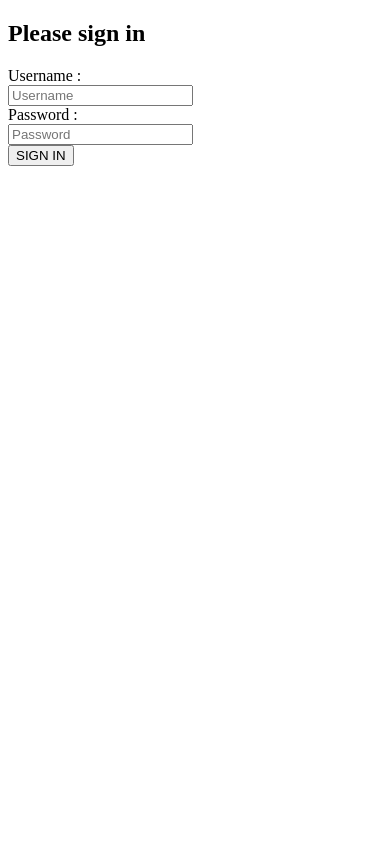
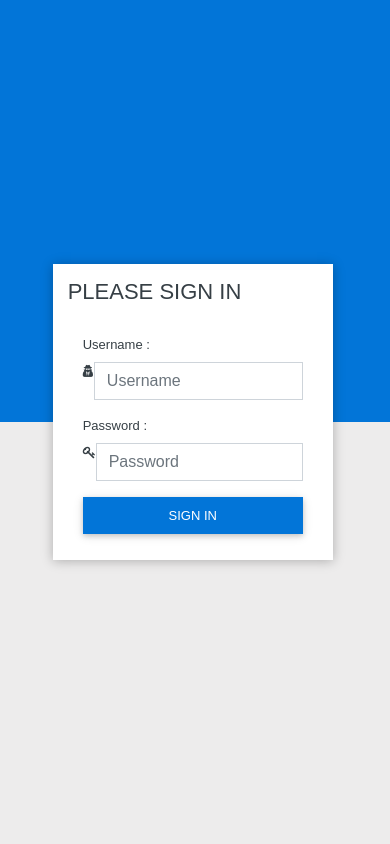
Before and after one commit to vinaysachan/visa, a CodeIgniter app: page /visa/admin/login in a window 390 px wide. Run offline with CodeIgniter, Linux system fonts and the light colour scheme; some libraries are stand-ins or nearby versions.

Commit message:
Admin Login Page Design

```diff
--- a/application/controllers/admin/Home.php
+++ b/application/controllers/admin/Home.php
@@ -26,10 +26,10 @@ class Home extends Admin_Controller {
 //            }
 //            exit();
 //        }
-//        $this->append_jc(
-//                ['js' => ['public/js/admin/home/login.js'], 'css' => ['public/css/admin/login.css']]);
+        $this->append_jc([
+            'js' => ['public/js/admin/home/login.js'],
+            'css' => ['public/css/admin/login.css']]);
 
-        $this->data = [];
         $data = [
             'title' => 'Admin Login',
             'heading' => 'Please sign in',
--- a/application/core/Admin_Controller.php
+++ b/application/core/Admin_Controller.php
@@ -5,15 +5,12 @@
  *
  * @author Vinay Sachan
  */
-class Admin_Controller extends CI_Controller {
+class Admin_Controller extends CORE_Controller {
 
     public $data;
 
     public function __construct() {
         parent::__construct();
-        $this->load->library(['session']);
-        $this->load->helper(['html', 'url', 'form', 'inflector']);
-
         //Check for Login
         if ($this->checkLogin()) {
             redirect(base_url('admin/login'));
@@ -25,4 +22,6 @@ class Admin_Controller extends CI_Controller {
         return ((!in_array($this->router->fetch_method(), ['login', 'logout'])) && (empty($this->session->userdata(SESSION_ADMIN))));
     }
 
+
+
 }
--- /dev/null
+++ b/application/core/CORE_Controller.php
@@ -0,0 +1,29 @@
+<?php
+
+class CORE_Controller extends CI_Controller {
+
+    public $data;
+
+    public function __construct() {
+        parent::__construct();
+         $this->load->library(['session','util']);
+        $this->load->helper(['html', 'utility', 'url', 'form', 'inflector']);
+
+        // Load CSS Files :-
+        $this->data['css'] = [
+            'public/plugins/bootstrap/css/bootstrap.min.css',
+            'public/plugins/font-awesome/css/font-awesome.min.css'
+        ];
+        // Load JS Files :-
+        $this->data['js'] = [
+            'public/js/jquery.min.js',
+            'public/plugins/bootstrap/js/bootstrap.min.js'
+        ];
+    }
+
+    protected function append_jc($jc) {
+        $this->data['js'] = (!empty($jc['js'])) ? array_merge($this->data['js'], $jc['js']) : $this->data['js'];
+        $this->data['css'] = (!empty($jc['css'])) ? array_merge($this->data['css'], $jc['css']) : $this->data['css'];
+    }
+
+}
--- /dev/null
+++ b/application/helpers/utility_helper.php
@@ -0,0 +1,4 @@
+ <?php
+
+
+ ?>
--- /dev/null
+++ b/application/libraries/Util.php
@@ -0,0 +1,308 @@
+<?php
+
+class Util {
+
+    protected $CI;
+
+    public function __construct() {
+        $this->CI = & get_instance();
+    }
+
+    public function cssList($a) {
+        $c = '';
+        foreach ($a as $s) :
+            if (!self::checkValidURL($s))
+                $c .= link_tag(base_url($s));
+            else
+                $c .= link_tag($s);
+        endforeach;
+        return $c;
+    }
+
+    public static function jsList($a) {
+        $j = '';
+        foreach ($a as $s):
+            if (!self::checkValidURL($s))
+                $j .= '<script type="text/javascript" src="' . base_url() . $s . '"></script>';
+            else
+                $j .= '<script type="text/javascript" src="' . $s . '"></script>';
+        endforeach;
+        return $j;
+    }
+
+    public static function checkValidURL($w) {
+        if (!preg_match("/\b(?:(?:https?|ftp):\/\/|www\.)[-a-z0-9+&@#\/%?=~_|!:,.;]*[-a-z0-9+&@#\/%=~_|]/i", $w)) {
+            return FALSE;
+        } return TRUE;
+    }
+
+    /**
+     *
+     * @param type $b
+     * @param type $class
+     * @param type $list
+     * @return string
+     */
+    public function createBreadcrumb($b, $class = 'breadcrumbs', $list = 'ul') {
+        $r = '<' . $list . ' class="' . $class . '">';
+        foreach ($b as $url => $name) {
+            $r .= (!empty($url) && (!is_int($url))) ? '<li><a href="' . $url . '">' . $name . '</a></li>' : '<li>' . $name . '</li>';
+        }
+        $r .= '</' . $list . '>';
+        return $r;
+    }
+
+    /**
+     *
+     * @param type $algo
+     * @param type $data
+     * @param type $salt
+     * @return type
+     */
+    public function hash_create($algo, $data, $salt) {
+        $context = hash_init($algo, HASH_HMAC, $salt);
+        hash_update($context, $data);
+        return hash_final($context);
+    }
+
+    /**
+     *
+     * @param type $path
+     * @param type $input_name
+     * @param type $title
+     * @param type $allowed_types 'jpg|jpeg|png'
+     * @param type $resize array ([h],[w])
+     * @param type $thumb array (['path] , [[size]=>[w],[h]] )
+     * @param type $file_name Name of File
+     * @return boolean
+     */
+    public function fileUpload($path, $input_name, $title, $allowed_types = NULL, $resize = NULL, $thumb = NULL, $file_name = NULL) {
+        if (empty($_FILES[$input_name]['name'])) {
+            return FALSE;
+        } else {
+            if (!file_exists($path)) {
+                @mkdir($path, 0777, true);
+                @chmod($path, 0777);
+            }
+            if (!empty($file_name)) {
+                $fname = pathinfo($file_name, PATHINFO_FILENAME) . '.' . pathinfo($_FILES[$input_name]['name'], PATHINFO_EXTENSION);
+                if (pathinfo($file_name, PATHINFO_EXTENSION) == pathinfo($_FILES[$input_name]['name'], PATHINFO_EXTENSION)) {
+                    $fname = $file_name;
+                }
+            } else {
+                $fname = underscore($title . '_' . time() . $_FILES[$input_name]['name']);
+            }
+            $config = [
+                'upload_path' => $path,
+                'allowed_types' => (empty($allowed_types)) ? '*' : $allowed_types,
+                'overwrite' => true,
+                'remove_spaces' => true,
+                'file_name' => $fname
+            ];
+            $this->CI->load->library('upload');
+            $this->CI->upload->initialize($config);
+            if (!$this->CI->upload->do_upload($input_name)) {
+                $error = array('error' => $this->CI->upload->display_errors());
+
+                print_r($error);
+
+            } else {
+                $upload_img_data = array('upload_data' => $this->CI->upload->data());
+                if (!empty($resize)) {
+                    if ($upload_img_data['upload_data']['image_width'] > $resize['w']) {
+                        $resize_config = array();
+                        $resize_config['image_library'] = 'gd2';
+                        $resize_config['source_image'] = $upload_img_data['upload_data']['full_path'];
+                        $resize_config['maintain_ratio'] = TRUE;
+//			$config['create_thumb'] = TRUE;
+                        $resize_config['width'] = $resize['w'];
+                        if (!empty($resize['h']))
+                            $resize_config['height'] = $resize['h'];
+                        $this->CI->image_lib->initialize($resize_config);
+                        $this->CI->image_lib->resize();
+                    }
+                }
+                if (!empty($thumb)) {
+                    if (!file_exists($thumb['path'])) {
+                        @mkdir($thumb['path'], 0777, true);
+                        @chmod($thumb['path'], 0777);
+                    }
+                    $rthum_config = [
+                        'image_library' => 'gd2',
+                        'source_image' => $upload_img_data['upload_data']['full_path'],
+                        'new_image' => $thumb['path'],
+                        'maintain_ratio' => TRUE,
+                        'width' => $thumb['size']['w']
+                    ];
+                    if (!empty($thumb['size']['h']))
+                        $rthum_config['height'] = $thumb['size']['h'];
+                    $this->CI->image_lib->initialize($rthum_config);
+                    $this->CI->image_lib->resize();
+                }
+                return $upload_img_data['upload_data']['file_name'];
+            }
+        }
+    }
+
+    /**
+     *
+     * @param type $path
+     * @param type $input_name
+     * @param type $title
+     * @param type $allowed_types 'jpg|jpeg|png'
+     * @param type $resize array ([h],[w])
+     * @param type $thumb array (['path] , [[h],[w]] )
+     * @param type $file_name Name of File
+     * @return boolean
+     */
+    public function filesUpload($path, $input_name, $title, $allowed_types = NULL, $resize = NULL, $thumb = NULL, $file_name = NULL) {
+        if (empty($_FILES[$input_name]['name'][0])) {
+            return FALSE;
+        } else {
+            if (!file_exists($path)) {
+                @mkdir($path, 0777, true);
+                @chmod($path, 0777);
+            }
+            $config = [
+                'upload_path' => $path,
+                'allowed_types' => (empty($allowed_types)) ? '*' : $allowed_types,
+                'overwrite' => true,
+                'remove_spaces' => true
+            ];
+            $images = array();
+            $this->CI->load->library('upload');
+            $this->CI->load->library('image_lib');
+            $files = $_FILES;
+            $count = count($_FILES[$input_name]['name']);
+            for ($i = 0; $i < $count; $i++) {
+                if (!empty($file_name)) {
+                    $fileName = pathinfo($file_name, PATHINFO_FILENAME) . $i . '.' . pathinfo($file_name, PATHINFO_EXTENSION);
+                } else {
+                    $fileName = underscore($title . '_' . time() . $files[$input_name]['name'][$i]);
+                }
+                $_FILES[$input_name]['type'] = $files[$input_name]['type'][$i];
+                $_FILES[$input_name]['tmp_name'] = $files[$input_name]['tmp_name'][$i];
+                $_FILES[$input_name]['error'] = $files[$input_name]['error'][$i];
+                $_FILES[$input_name]['size'] = $files[$input_name]['size'][$i];
+                $images[] = $fileName;
+                $config['file_name'] = underscore($fileName);
+                $this->CI->upload->initialize($config);
+                if ($this->CI->upload->do_upload($input_name)) {
+                    $upload_img_data = array('upload_data' => $this->CI->upload->data());
+                    if (!empty($resize)) {
+                        if ($upload_img_data['upload_data']['image_width'] > $resize['w']) {
+                            $resize_config = array();
+                            $resize_config['image_library'] = 'gd2';
+                            $resize_config['source_image'] = $upload_img_data['upload_data']['full_path'];
+                            $resize_config['maintain_ratio'] = TRUE;
+                            $config['create_thumb'] = TRUE;
+                            $resize_config['width'] = $resize['w'];
+                            $resize_config['height'] = $resize['h'];
+                            $this->CI->image_lib->initialize($resize_config);
+                            $this->CI->image_lib->resize();
+                        }
+                    }
+                    if (!empty($thumb)) {
+                        if (!empty($thumb['path']) && !file_exists($thumb['path'])) {
+                            @mkdir($thumb['path'], 0777, true);
+                            @chmod($thumb['path'], 0777);
+                        }
+                        $rthum_config = [
+                            'image_library' => 'gd2',
+                            'source_image' => $upload_img_data['upload_data']['full_path'],
+                            'new_image' => $thumb['path'],
+                            'maintain_ratio' => TRUE,
+                            'width' => $thumb['size']['w']
+                        ];
+                        if (!empty($thumb['size']['h']))
+                            $rthum_config['height'] = $thumb['size']['h'];
+                        $this->CI->image_lib->initialize($rthum_config);
+                        $this->CI->image_lib->resize();
+                    }
+                    $emp_photo[] = $upload_img_data['upload_data']['file_name'];
+                } else {
+                    $this->CI->upload->display_errors('', '');
+                    $return['status'] = 'danger';
+                }
+            }
+            return $emp_photo;
+        }
+    }
+
+    public function return_msg_box($msg_type) {
+        $msg = $this->CI->session->flashdata($msg_type);
+        if (is_array($msg)) {
+            list($h, $m) = $msg;
+            $fm = '<div role="alert" class="alert ' . $msg_type . ' alert-dismissible"> <a aria-label="Close" data-dismiss="alert" class="closed fa fa-times pull-right"></a><h6>' . $h . '</h6><p>' . urldecode($m) . '</p></div>';
+        } else {
+            $fm = '<div role="alert" class="alert  ' . $msg_type . ' alert-dismissible"><a aria-label="Close " data-dismiss="alert" class="closed pull-right fa fa-times"></a><p>' . urldecode($msg) . '</p></div>';
+        }
+        return $fm;
+    }
+
+    public function show_flash_message() {
+        $this->CI->load->library('session');
+        if (!empty($this->CI->session->flashdata())) {
+            return $this->return_msg_box(array_keys($this->CI->session->flashdata())[0]);
+        }
+    }
+
+    /**
+     *
+     * @param type $l INT (length of output string)
+     * @param type $t
+     * @return type STRING (X1234ABC)
+     */
+    public function random_string($l = 6, $t = 'alnum') {
+        switch ($t) {
+            case 'alpha': $pool = 'abcdefghijklmnopqrstuvwxyz';
+                break;
+            case 'alnum': $pool = '0123456789abcdefghijklmnopqrstuvwxyz';
+                break;
+            case 'numeric': $pool = '0123456789';
+                break;
+            case 'nozero': $pool = '123456789';
+                break;
+        }
+        return (!is_int($l)) ? FALSE : substr(str_shuffle(str_repeat($pool, ceil($l / strlen($pool)))), 0, $l);
+    }
+
+     /**
+     *
+     * @return Public ip of client
+     */
+    public function get_client_ip() {
+        $ipaddress = '';
+        if (getenv('HTTP_CLIENT_IP'))
+            $ipaddress = getenv('HTTP_CLIENT_IP');
+        elseif (getenv('HTTP_X_FORWARDED_FOR'))
+            $ipaddress = getenv('HTTP_X_FORWARDED_FOR');
+        elseif (getenv('HTTP_X_FORWARDED'))
+            $ipaddress = getenv('HTTP_X_FORWARDED');
+        elseif (getenv('HTTP_FORWARDED_FOR'))
+            $ipaddress = getenv('HTTP_FORWARDED_FOR');
+        elseif (getenv('HTTP_FORWARDED'))
+            $ipaddress = getenv('HTTP_FORWARDED');
+        elseif (getenv('REMOTE_ADDR'))
+            $ipaddress = getenv('REMOTE_ADDR');
+        else
+            $ipaddress = 'UNKNOWN';
+        return $ipaddress;
+    }
+
+        /**
+     * Return array as concatenated string
+     * @param type $arr ['vinay ', 'singh', 'sachan'] // vinay, singh, sachan
+     * @param type $arr ['vinay ', ' ', 'sachan'] // vinay, sachan
+     * @param type $arr ['vinay ', ' ', ' '] // vinay
+     * @param type $im
+     * @return type
+     * @uses $this->util->get_concatenated_string($ar, ', ');
+     */
+    public function get_concatenated_string($arr, $im = ' ') {
+        return implode($im, array_filter(array_map('trim', $arr)));
+    }
+
+
+
+}
--- a/application/views/admin/admin_login_view.php
+++ b/application/views/admin/admin_login_view.php
@@ -7,6 +7,10 @@
         <?= /* Page CSS */ (!empty($css)) ? $this->util->cssList($css) : NULL ?>
     </head>
     <body>
+
+
+
+
         <div class="login_box">
             <form autocomplete="off" name="adminLogin" id="adminLogin" action="<?= base_url('ops-admin/login') ?>" method="post" class="form-horizontal">
                 <h2 class="form-signin-heading"><?= $heading ?></h2>
--- a/index.php
+++ b/index.php
@@ -65,7 +65,7 @@ define('ENVIRONMENT', isset($_SERVER['CI_ENV']) ? $_SERVER['CI_ENV'] : 'developm
  */
 switch (ENVIRONMENT) {
     case 'development':
-        error_reporting(-1);
+        error_reporting(E_ALL);
         ini_set('display_errors', 1);
         break;
 
--- /dev/null
+++ b/public/css/admin/login.css
@@ -0,0 +1,91 @@
+html {
+    height: 100%;
+    overflow: hidden;
+}
+body:before {
+    background: #0275d8 none repeat scroll 0px 0px;
+    /*background: #fcfcfc none repeat scroll 0px 0px;*/
+    content: "";
+    height: 50%;
+    left: 0;
+    position: absolute;
+    top: 0;
+    width: 100%;
+    z-index: 0;
+}
+body:after {
+    content: "";
+    display: inline-block;
+    height: 100%;
+    vertical-align: middle;
+    width: 1px;
+}
+body{
+    color: #363f45;
+    font-family: sans-serif;
+    font-size: 13px;
+    line-height: 19px;
+    height: 100%;
+    overflow: hidden;
+    background-color: #edecec;
+    margin: 0;
+    text-align: center;
+}
+.login_box{
+    animation-duration: 200ms;
+    animation-fill-mode: both;
+    animation-name: fadeInRight;
+    z-index: 10;
+    background: none repeat scroll 0 0 #fff;
+    border-radius: 0px;
+    box-shadow: 0 1px 11px rgba(0, 0, 0, 0.27);
+    display: inline-block;
+    margin-top: -30px;
+    padding: 35px 55px;
+    position: relative;
+    vertical-align: middle;
+    width: 500px;
+    margin-bottom: 20px !important;
+    text-align:left;
+}
+.alert {
+    border: 1px solid transparent;
+    border-radius: 0px;
+    margin-bottom: 20px;
+    padding: 15px;
+}
+.form-signin-heading{
+    margin: 5px 0px 30px 0px;
+    font-size: 22px;
+    text-transform: uppercase;
+}
+.form-control {
+    border-radius: 0px;
+}
+.btn,.btn:hover,.btn:active {
+    background-color: #0275d8;
+    border-color: #0275d8;
+    border-radius: 0;
+    color: #fff;
+    padding: 8px 0;
+    border-radius: 0px;
+    display: inline-block;
+    font-size: 13px;
+    vertical-align: middle;
+    white-space: nowrap;
+    box-shadow: 0 2px 5px 0 rgba(0, 0, 0, 0.16), 0 2px 10px 0 rgba(0, 0, 0, 0.12);
+}
+
+.form-horizontal .control-label {
+    text-align: left;
+}
+
+
+@media screen and (max-width:767px){
+    .login_box{
+
+        margin-top: 0px;
+        padding: 10px 15px;
+        width: 280px;
+    }
+}
--- /dev/null
+++ b/public/js/admin/home/login.js
@@ -0,0 +1,45 @@
+$(function () {
+    /* form validate*/
+    $("#adminLogin").validate({
+        rules: {},
+        messages: {},
+        submitHandler: function (form) {
+            var $btn = $('#adminLogin button').loading('set');
+            $.post($(form).attr('action'), $(form).serialize(), function (o) {
+                if (o.sts == 'success') {
+                    window.location.href = o.url;
+//                    $.alert({title: 'Congratulations!', content: o.msg, confirm: function () {
+//                            window.location.href = o.url;
+//                        }});
+                } else {
+                    $.alert({title: 'Sorry!', content: o.msg});
+                }
+            }, 'json').always(function () {
+                $btn.loading('reset');
+            });
+            ;
+
+
+//            $('#login_profile_frm button').attr('disabled', true).html('<i class="fa fa-spinner fa-pulse"></i>');
+//            $.ajax({
+//                url: base_url + 'xhr/e_login',
+//                type: "POST",
+//                data: $(form).serialize(),
+//                dataType: "json",
+//                success: function (d) {
+//                    if (d.sts == 'success') {
+////			window.location.reload();
+//                        window.location.href = $(form).attr('action');
+//                    } else if (d.sts == 'error') {
+//                        $('#login_profile_frm button').before('<div class="error">' + d.msg + '</div>');
+//                        $('#login_profile_frm button').attr('disabled', false).html('Login');
+//                    }
+//                },
+//                error: function (d) {
+//                    console.log(d);
+//                }
+//            });
+            return false;
+        }
+    });
+});
```
